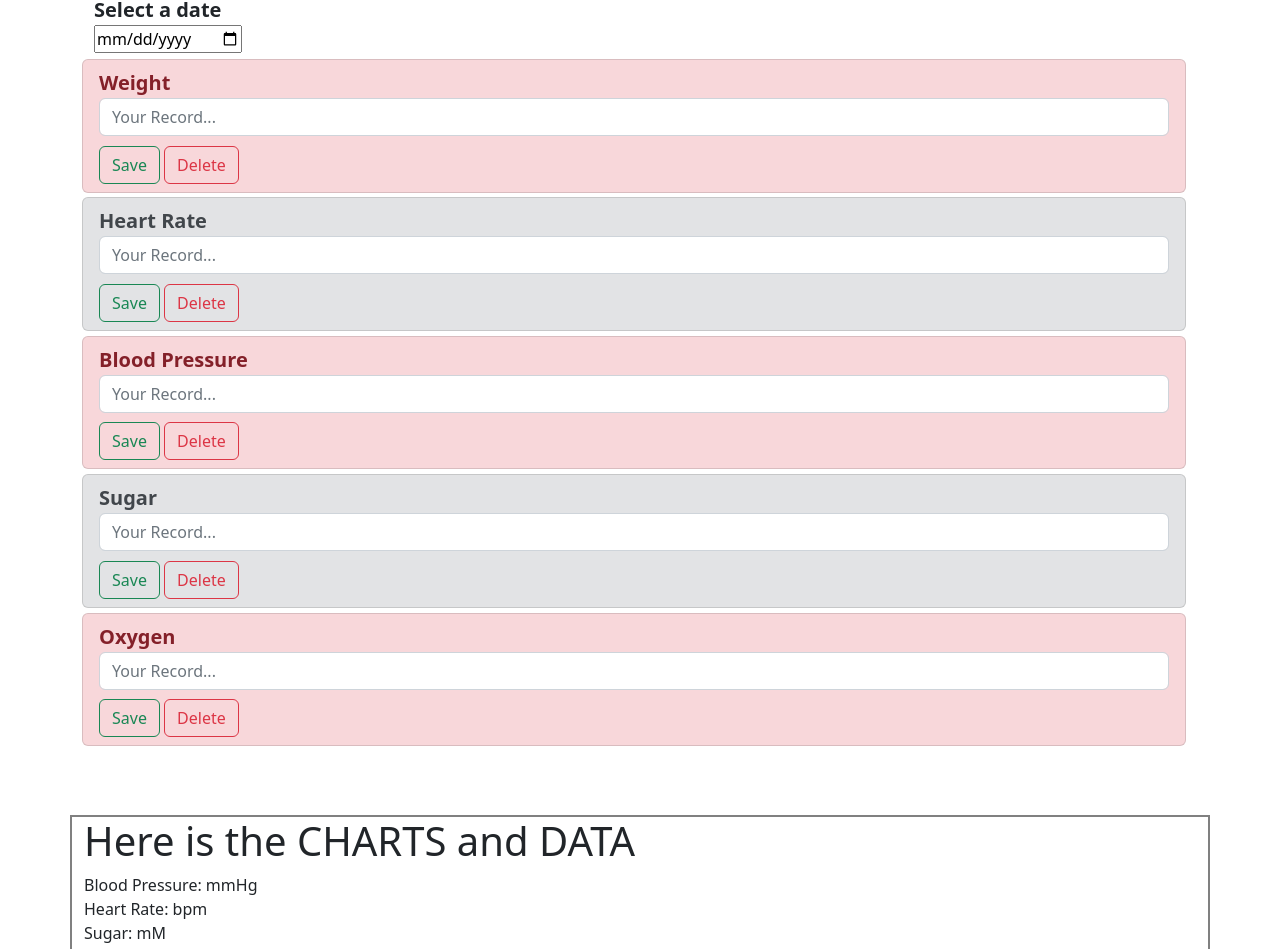
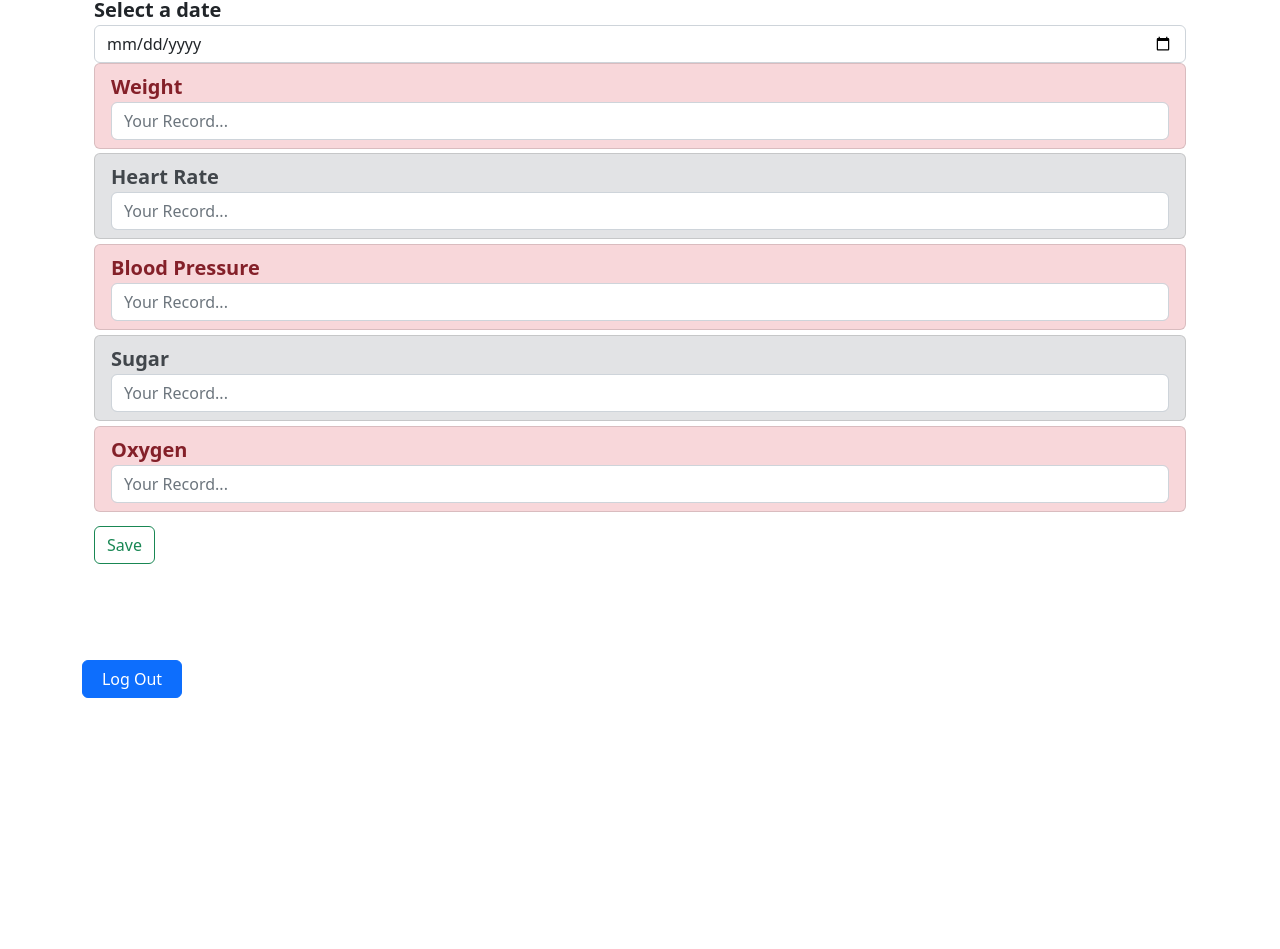
Before and after one commit to Rodrigo-Patron/Medical-Record-Project, a React (Create React App) app: page /main in a window 1280 px wide. Shown: the part 111-1060 px from the top of the page. After the commit the page ends 864 px from the top, so only its background shows below. Built offline with nearby package versions, Linux system fonts and the light colour scheme.

Commit message:
Delete button updated

```diff
--- a/package.json
+++ b/package.json
@@ -10,6 +10,7 @@
     "react": "^18.2.0",
     "react-bootstrap": "^2.7.0",
     "react-dom": "^18.2.0",
+    "react-icons": "^4.7.1",
     "react-router-dom": "^6.6.2",
     "react-scripts": "5.0.1",
     "sass": "^1.57.1",
--- a/src/Components/Data/Data.jsx
+++ b/src/Components/Data/Data.jsx
@@ -1,18 +1,106 @@
+import ListGroup from 'react-bootstrap/ListGroup';
+import { NavLink } from 'react-router-dom';
+import Button from 'react-bootstrap/Button';
 import "./Data.scss";
 import { useContext } from "react";
 import { MedicalContext } from "../../MedicalContext";
+import { FaHeartbeat } from "react-icons/fa";
+import {FaWeight} from "react-icons/fa";
+import {BsDropletFill} from "react-icons/bs";
+import {SiGoldenline} from "react-icons/si";
 
 const Data = () => {
-  const { bp,heartRate,sugar,oxygen,weight } = useContext(MedicalContext);
+  const {units,setUnits } = useContext(MedicalContext);
+  console.log(units);
+
+  //& Deleting task function
+ const deleteHandler=(unit)=>{
+    const filtArr = units.filter(item=>item.type !==unit.type)
+      setUnits(filtArr)
+ }
+
+
+
+
+      // &Editing
+
+const editHandler=()=>{
+  console.log("hi");
+  }
 
   return (
     <div className="Data">
-      <h1>Here is the CHARTS and DATA</h1>
-      <div> Blood Pressure: {bp} mmHg</div>
-      <div> Heart Rate: {heartRate} bpm</div>
-      <div> Sugar: {sugar} mM</div>
-      <div> Oxygen: {oxygen} LPM</div>
-      <div> Weight: {weight} Kg</div>
+
+      <ListGroup>
+{units && units.map((item,i) =><ListGroup.Item variant="secondary" key={i}className='listItem'>
+  {console.log(item)}
+
+    <h3> Posted on <span className='date'>{item.date}</span></h3>
+    <hr/>
+            <div className='unit'>
+              {/* {item.icon} */}
+              <div>
+                <h4> {item.type}: <span className='numbers'>{item.text} mmHg </span></h4>
+                <div>
+                  <NavLink to={item.type}><Button onClick={editHandler} variant="outline-success">Edit</Button>{' '}</NavLink>
+                  <Button onClick={()=>deleteHandler(item)} variant="outline-danger">Delete</Button>{' '}
+                </div>
+              </div>
+            </div>
+
+            <hr/>
+
+            {/* <div className='unit'>
+              <FaHeartbeat className='icon'/>
+              <div>
+                <h4> Heart Rate: <span className='numbers'>{item.heartRate} bpm</span></h4>
+                <div>
+                  <NavLink to={item.id}><Button onClick={editHandler} variant="outline-success">Edit</Button>{' '}</NavLink>
+                  <Button onClick={()=>deleteHandler(item)} variant="outline-danger">Delete</Button>{' '}
+                </div>
+              </div>
+            </div>
+
+            <hr/>
+            <div className='unit'>
+            <FaHeartbeat className='icon'/>
+            <div>
+              <h4> Sugar:<span className='numbers'> {item.sugar} mM</span></h4>
+
+                <div>
+                  <NavLink to={item.id}><Button onClick={editHandler} variant="outline-success">Edit</Button>{' '}</NavLink>
+                  <Button onClick={()=>deleteHandler(item)} variant="outline-danger">Delete</Button>{' '}
+                </div>
+              </div>
+            </div>
+
+            <hr/>
+            <div className='unit'>
+              <SiGoldenline className='icon'/>
+              <div>
+                <h4> Oxygen:<span className='numbers'>{item.oxygen} LPM</span></h4>
+                <div>
+                  <NavLink to={item.id}><Button onClick={editHandler} variant="outline-success">Edit</Button>{' '}</NavLink>
+                  <Button onClick={()=>deleteHandler(item)} variant="outline-danger">Delete</Button>{' '}
+                </div>
+              </div>
+            </div>
+
+            <hr/>
+            <div className='unit'>
+              <FaWeight className='icon'/>
+              <div>
+                <h4> Weight: <span className='numbers'>{item.weight} Kg</span></h4>
+                <div>
+                  <NavLink to={item.id}><Button onClick={editHandler} variant="outline-success">Edit</Button>{' '}</NavLink>
+                  <Button onClick={()=>deleteHandler(item)} variant="outline-danger">Delete</Button>{' '}
+                </div>
+              </div>
+            </div> */}
+
+      </ListGroup.Item>)}
+        </ListGroup>
+
     </div>
   );
 };
--- a/src/Components/Data/Data.scss
+++ b/src/Components/Data/Data.scss
@@ -0,0 +1,31 @@
+.listItem {
+  h3 {
+    height: 50px;
+    display: flex;
+    justify-content: center;
+    align-items: center;
+  }
+
+  .date {
+    width: fit-content;
+    border: 3px solid red;
+    background-color: green;
+    color: white;
+    padding: 0.3rem;
+    border-radius: 0.5rem;
+    margin-left: 0.2rem;
+  }
+
+  .unit {
+    display: flex;
+
+    .icon {
+      font-size: 40px;
+      margin-right: 1rem;
+    }
+
+    .numbers {
+      font-size: 30px;
+    }
+  }
+}
--- a/src/Components/Main/Main.jsx
+++ b/src/Components/Main/Main.jsx
@@ -4,44 +4,40 @@ import { useContext, useRef } from "react";
 import { MedicalContext } from "../../MedicalContext";
 import { Form,FormControl,Container,Row,Button } from "react-bootstrap";
 import ListGroup from 'react-bootstrap/ListGroup';
+import { v4 as uuidv4 } from 'uuid';
+import {FaWeight} from "react-icons/fa";
 
 const Main = () => {
+  const id = uuidv4()
+
+
   const inputValueBp = useRef();
   const inputValueHeartRate = useRef();
   const inputValueSugar = useRef();
   const inputValueOxygen = useRef();
   const inputValueWeight = useRef();
+  const inputValueDate = useRef();
 
-  const {
-    bp,heartRate,sugar,
-    setHeartRate,
-    setBp,
-    setSugar,
-    oxygen,
-    setOxygen,
-    weight,
-    setWeight,
+  const {units,setUnits
   } = useContext(MedicalContext);
 
   const submitHandler = (e) => {
     e.preventDefault();
-
-    setBp([inputValueBp.current.value,...bp]);
-    inputValueBp.current.value = "";
+    setUnits([{date:inputValueDate.current.value},{text:inputValueBp.current.value,type:"Bp"},{text:inputValueHeartRate.current.value,type:"HeartRate"},{text:inputValueSugar.current.value,type:"sugar"},{text:inputValueOxygen.current.value,type:"oxygen"},{text:inputValueWeight.current.value,type:"Weight"}])
 
 
-    setHeartRate([inputValueHeartRate.current.value,...heartRate]);
-    inputValueHeartRate.current.value = "";
+    // icon:<FaWeight className='icon'/>,
+    //^input will show on top
+    inputValueDate.current.value=""
+    inputValueHeartRate.current.value=""
+    inputValueBp.current.value=""
+    inputValueOxygen.current.value=""
+    inputValueWeight.current.value=""
+    inputValueSugar.current.value=""
 
-    setSugar([inputValueSugar.current.value,...sugar]);
-    inputValueSugar.current.value = "";
+  };
 
-    setOxygen([inputValueOxygen.current.value,...oxygen]);
-    inputValueOxygen.current.value = "";
 
-    setWeight([inputValueWeight.current.value,...weight]);
-    inputValueWeight.current.value = "";
-  };
 
   return (
     <div className="Main">
@@ -50,65 +46,48 @@ const Main = () => {
         <Row className="wrapper">
 
         <h3>Hallo....Please note down your records!</h3>
+        <Form onSubmit={submitHandler}>
+         <label>Select a date</label><br/>
+          <FormControl ref={inputValueDate} type="date" required />
 
-        <Form className="date">
-         <label>Select a date</label><br/>
-          <input type="date" />
-         </Form>
         <ListGroup className="input-container">
       <ListGroup.Item variant="danger">
-        <Form onSubmit={submitHandler}>
           <label>Weight</label>
-          <FormControl ref={inputValueWeight} type="number" placeholder="Your Record..."/>
-          <Button type="submit" variant="outline-success">Save</Button>{" "}
-          <Button variant="outline-danger">Delete</Button>
-        </Form>
+          <FormControl ref={inputValueWeight} type="number" placeholder="Your Record..." min={0}/>
       </ListGroup.Item>
      </ListGroup>
 
      <ListGroup className="input-container">
       <ListGroup.Item variant="secondary">
-        <Form onSubmit={submitHandler}>
           <label>Heart Rate</label>
-          <FormControl ref={inputValueHeartRate} type="number" placeholder="Your Record..."/>
-          <Button type="submit" variant="outline-success">Save</Button>{" "}
-          <Button variant="outline-danger">Delete</Button>
-        </Form>
+          <FormControl ref={inputValueHeartRate} type="number" placeholder="Your Record..." min={0}/>
       </ListGroup.Item>
      </ListGroup>
 
      <ListGroup className="input-container">
       <ListGroup.Item variant="danger">
-        <Form onSubmit={submitHandler}>
           <label>Blood Pressure</label>
-          <FormControl ref={inputValueBp} type="number" placeholder="Your Record..."/>
-          <Button type="submit" variant="outline-success">Save</Button>{" "}
-          <Button variant="outline-danger">Delete</Button>
-        </Form>
+          <FormControl ref={inputValueBp} type="number" placeholder="Your Record..." min={0}/>
       </ListGroup.Item>
      </ListGroup>
 
      <ListGroup className="input-container">
       <ListGroup.Item variant="secondary">
-        <Form onSubmit={submitHandler}>
           <label>Sugar</label>
-          <FormControl ref={inputValueSugar} type="number" placeholder="Your Record..."/>
-          <Button type="submit" variant="outline-success">Save</Button>{" "}
-          <Button variant="outline-danger">Delete</Button>
-        </Form>
+          <FormControl ref={inputValueSugar} type="number" placeholder="Your Record..." min={0}/>
       </ListGroup.Item>
      </ListGroup>
 
      <ListGroup className="input-container">
       <ListGroup.Item variant="danger">
-        <Form onSubmit={submitHandler}>
           <label>Oxygen</label>
-          <FormControl ref={inputValueOxygen} type="number" placeholder="Your Record..."/>
-          <Button type="submit" variant="outline-success">Save</Button>{" "}
-          <Button variant="outline-danger">Delete</Button>
-        </Form>
+          <FormControl ref={inputValueOxygen} type="number" placeholder="Your Record..." min={0}/>
       </ListGroup.Item>
      </ListGroup>
+
+     <Button type="submit" variant="outline-success">Save</Button>{" "}
+          {/* <Button variant="outline-danger">Delete</Button> */}
+     </Form>
   </Row>
 
    <Row className="data-wrapper">
--- a/src/Components/Main/Main.scss
+++ b/src/Components/Main/Main.scss
@@ -7,8 +7,9 @@
     }
 
     .date {
+      margin-bottom: 0.3rem;
       input {
-        margin-bottom: 0.4rem;
+        width: 200px;
       }
     }
     margin: 4rem 0;
@@ -26,9 +27,6 @@
       margin-bottom: 0.3rem;
     }
   }
-  .data-wrapper {
-    border: 2px solid gray;
-  }
 
   .logOut {
     width: 100px;
--- a/src/MedicalContext.jsx
+++ b/src/MedicalContext.jsx
@@ -2,55 +2,19 @@ import { createContext, useState, useEffect } from "react";
 
 export const MedicalContext = createContext(null);
 
-const defaultBp = JSON.parse(localStorage.getItem("bp")) || [] ;
-const defaultHeartRate = JSON.parse(localStorage.getItem("heartRate")) || [];
-const defaultSugar = JSON.parse(localStorage.getItem("sugar")) || [];
-const defaultOxygen = JSON.parse(localStorage.getItem("oxygen")) || [];
-const defaultWeight = JSON.parse(localStorage.getItem("weight")) || [];
 
+const defaultUnits = JSON.parse(localStorage.getItem("allUnits")) || []
 export const MedicalContextProvider = ({ children }) => {
-  const [heartRate, setHeartRate] = useState(defaultHeartRate);
-  const [bp, setBp] = useState(defaultBp);
-  const [sugar, setSugar] = useState(defaultSugar);
-  const [oxygen, setOxygen] = useState(defaultOxygen);
-  const [weight, setWeight] = useState(defaultWeight);
+  const [units, setUnits] = useState(defaultUnits);
 
   //here goes USEFFECT for the LOCALSTORAGE
-  useEffect(() => {
-    localStorage.setItem("bp", JSON.stringify(bp));
-
-  }, [bp]);
-
-  useEffect(() => {
-    localStorage.setItem("heartRate", JSON.stringify(heartRate));
-  }, [heartRate]);
-
-  useEffect(() => {
-    localStorage.setItem("sugar", JSON.stringify(sugar));
-  }, [sugar]);
-
-  useEffect(() => {
-    localStorage.setItem("oxygen", JSON.stringify(oxygen));
-  }, [oxygen]);
-
-  useEffect(() => {
-    localStorage.setItem("weight", JSON.stringify(weight));
-  }, [weight]);
+  useEffect(()=>{
+    localStorage.setItem("allUnits",JSON.stringify(units))
+    },[units])
 
   return (
     <MedicalContext.Provider
-      value={{
-        heartRate,
-        setHeartRate,
-        bp,
-        setBp,
-        sugar,
-        setSugar,
-        oxygen,
-        setOxygen,
-        weight,
-        setWeight,
-      }}
+      value={{units,setUnits}}
     >
       {children}
     </MedicalContext.Provider>
```
Also changed, not shown: 1 other file (tests, documents, lock files or other folders).
